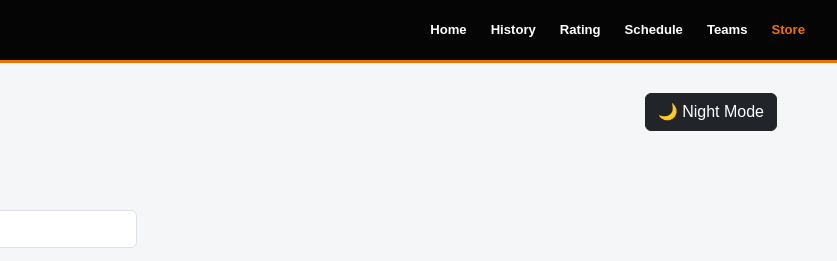
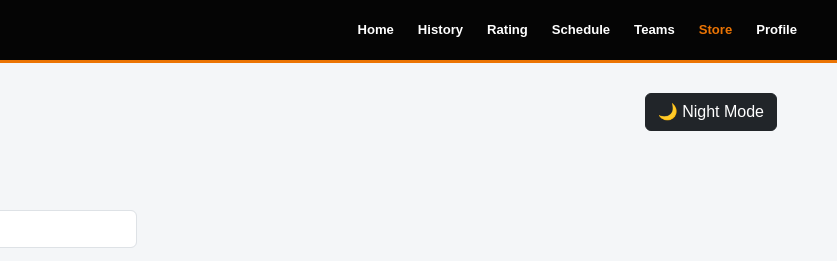
Before and after one commit to Shiferuk/WEB-Assignment-1, a plain HTML site: page BrandPrice.html in a window 1280 px wide. Shown: the top 261 px of the page, 443-1280 px from the left. Drawn offline with nearby package versions, Linux system fonts and the light colour scheme.

Commit message:
Add Profile link to navigation menu

```diff
--- a/BrandPrice.html
+++ b/BrandPrice.html
@@ -30,6 +30,7 @@
                 <li class="nav-item"><a class="nav-link" href="schedule.html">Schedule</a></li>
                 <li class="nav-item"><a class="nav-link" href="Brands.html">Teams</a></li>
                 <li class="nav-item"><a class="nav-link active" href="BrandPrice.html">Store</a></li>
+                <li class="nav-item"><a class="nav-link" href="Profile.html">Profile</a><li>
             </ul>
         </div>
     </div>
```
